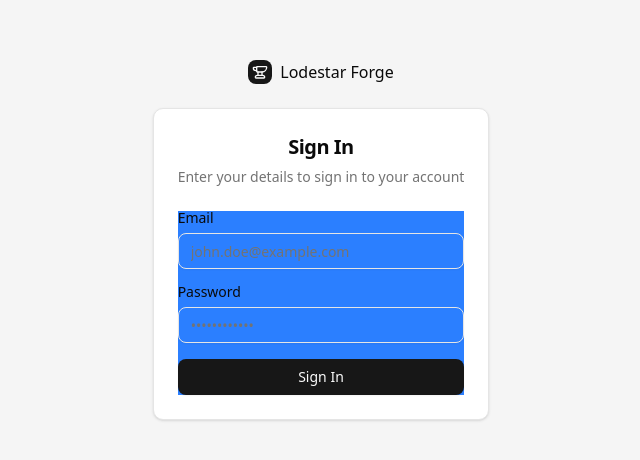
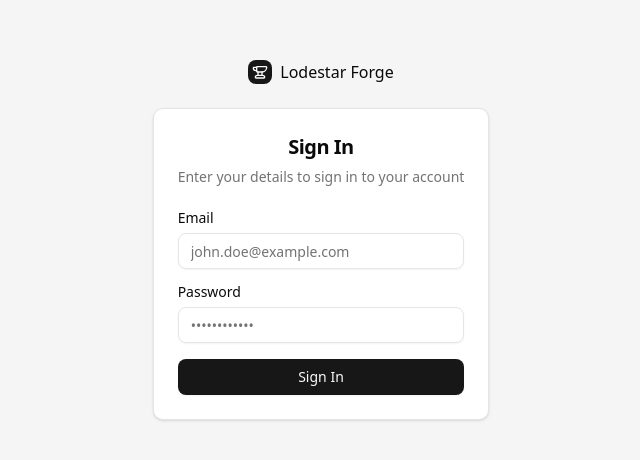
Before and after one commit to lsr00ter/lodestar-forge, a Next.js app in the folder command/: page /auth/signin in a window 1280 px wide. Shown: the part 160-620 px from the top of the page, without its empty margins (319-959 px from the left). Built offline with nearby package versions, Linux system fonts and the light colour scheme; no server answers.

Commit message:
Remove background colour from sign in form

```diff
--- a/command/src/components/authentication/signin-form.jsx
+++ b/command/src/components/authentication/signin-form.jsx
@@ -29,7 +29,7 @@
                         );
                     }}
                 >
-                    <div className="grid gap-4 bg-blue-500">
+                    <div className="grid gap-4">
                         <div className="grid gap-2">
                             <Label htmlFor="email">Email</Label>
                             <Input
```
